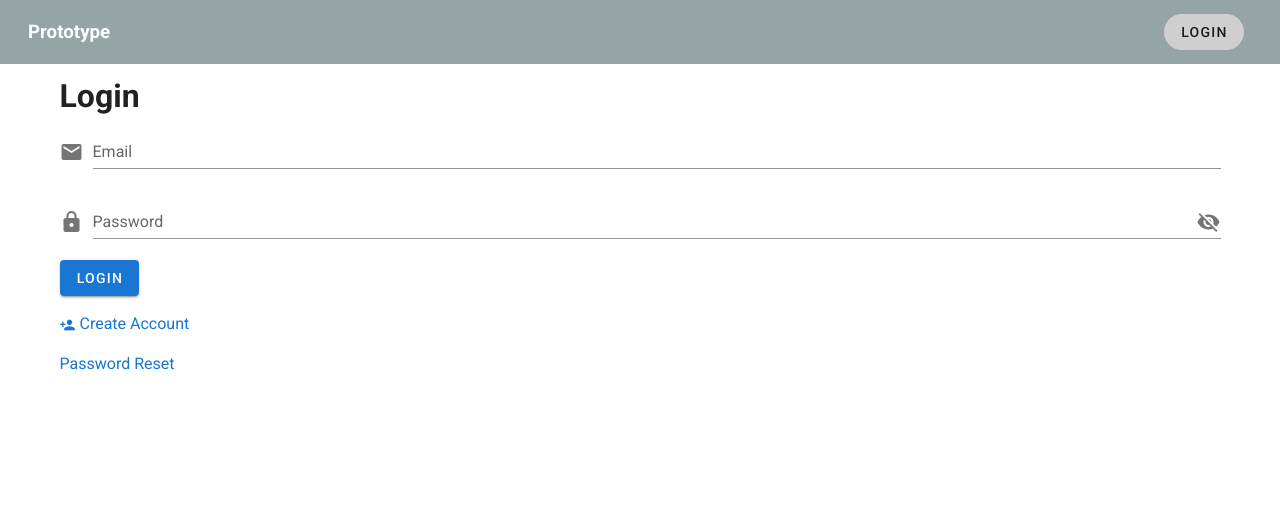
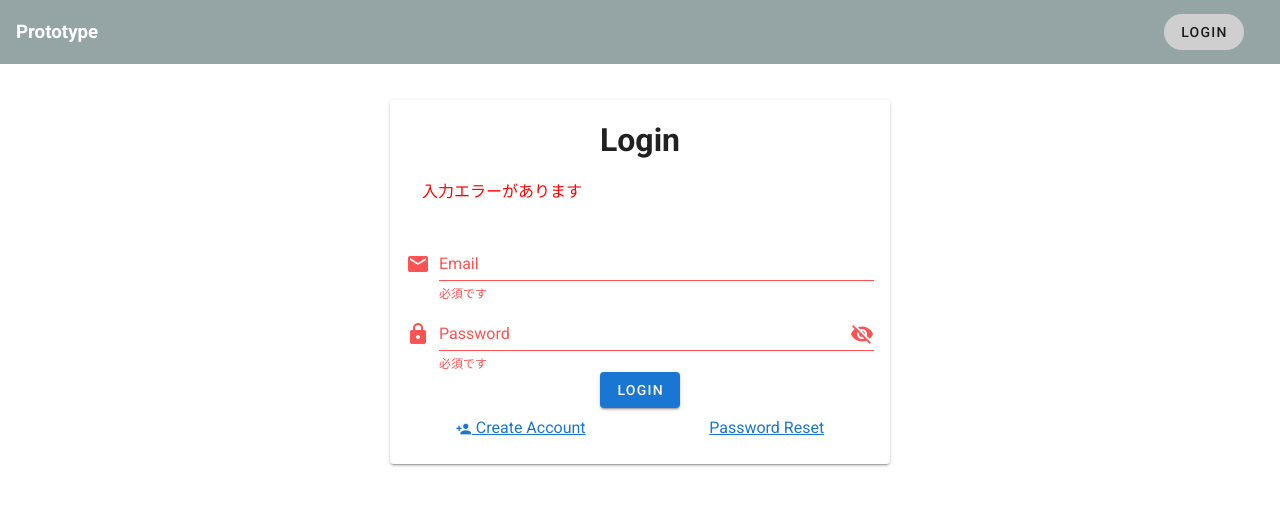
Before and after one commit to HtunLinn1/tekisei-prototype002-frontend, a Nuxt app: page /login in a window 1280 px wide. Both pictures are taken after a click on the button "LOGIN". Shown: the top 506 px of the page. Built offline with nearby package versions, Linux system fonts and the light colour scheme; no server answers.

Commit message:
design setting

```diff
--- a/components/GlobalNavBar.vue
+++ b/components/GlobalNavBar.vue
@@ -4,13 +4,16 @@
     color="#95A5A6"
     flat
   >
-    <div class="pl-3">
-      <nuxt-link to="/">
+    <v-row class="pl-3">
+      <nuxt-link class="header" to="/">
         <h3 class="text">
           Prototype
         </h3>
-      </nuxt-link>
-    </div>
+      </nuxt-link>&nbsp;&nbsp;&nbsp;
+      <p v-if="$auth.loggedIn" class="text">
+        {{ user }}
+      </p>
+    </v-row>
     <v-spacer />
     <v-responsive max-width="100">
       <v-btn
@@ -35,8 +38,13 @@
 
 <script>
 export default {
+  data() {
+    return {
+      user: null
+    }
+  },
   mounted() {
-    console.log(this.$auth)
+    this.user = localStorage.getItem('uid')
   },
   methods: {
     async logout() {
@@ -53,7 +61,7 @@ export default {
 }
 </script>
 
-<style>
+<style scoped>
 a.nuxt-link-exact-active {
     font-weight: bold;
 }
--- a/components/Notification.vue
+++ b/components/Notification.vue
@@ -1,7 +1,7 @@
 <template>
   <v-alert show variant="danger">
     <div v-for="m in message" :key="m.id">
-      <span>{{ m }}</span>
+      <span class="error-text">{{ m }}</span>
     </div>
   </v-alert>
 </template>
@@ -17,3 +17,8 @@ export default {
   }
 }
 </script>
+<style>
+  .error-text {
+    color: red;
+  }
+</style>
--- a/pages/login.vue
+++ b/pages/login.vue
@@ -1,9 +1,20 @@
 <template>
   <v-container class="pt-15" fluid-width>
-    <h1 class="pt-3">
+    <div v-if="message" class="pt-3">
+    <v-alert
+      type="success"
+    >
+      {{ message }}
+    </v-alert>
+    </div>
+    <v-card
+      class="my-10 pa-md-4 mx-auto pa-5"
+      max-width="500"
+    >
+    <h1 class=" text-center">
       Login
     </h1>
-    <Notification v-if="error" :message="error" class="mb-4 pb-3" />
+    <Notification v-if="error" :message="error" />
     <v-form ref="login_form">
       <v-text-field
         v-model="email"
@@ -21,44 +32,48 @@
         :type="showPassword ? 'text' : 'password'"
         @click:append="showPassword = !showPassword"
       />
+      <div class="text-center">
         <v-btn color="primary" @click="login">
           Login
         </v-btn>
-      <div class="pt-4">
+      </div>
+      <v-row class="pt-5 d-flex justify-space-around mb-2">
         <nuxt-link to="/signup">
           <v-icon color="primary" small>
             mdi-account-plus
           </v-icon>
           Create Account
         </nuxt-link>
-      </div>
-      <div class="pt-4">
-        <nuxt-link to="/signup">
+        <nuxt-link to="/password_reset">
           Password Reset
         </nuxt-link>
-      </div>
+      </v-row>
     </v-form>
+    </v-card>
   </v-container>
 </template>
 
 <script>
   export default {
     name: 'LoginPage',
-    middleware: 'auth',
     data() {
       return {
         email: '',
         password: '',
         error: null,
-        message: '',
+        message: null,
         showPassword: false,
         required: value => !!value || '必須です',
         min_length: value => value.length >= 8 || '短すぎです',
         max_length: value => value.length <= 20 || '長すぎです'
       }
     },
+    mounted() {
+      this.message = this.$route? this.$route.params.message : null
+    },
     methods: {
       async login() {
+        if (this.$refs.login_form.validate()) {
           await this.$auth.loginWith('local', {
             data: {
               password: this.password,
@@ -67,11 +82,17 @@
           })
           .then(
             (response) => {
+              console.log(response)
+              this.error = null
             },
             (error) => {
+              console.log(error)
               this.error = error.response.data.errors
             }
           )
+        } else {
+          this.error = ['入力エラーがあります']
+        }
       }
     }
   }
--- /dev/null
+++ b/pages/password_edit.vue
@@ -0,0 +1,80 @@
+<template>
+  <v-container class="pt-15" fluid-width>
+    <v-card
+      class="my-10 pa-md-4 mx-auto pa-5"
+      max-width="500"
+    >
+      <h1 class="pt-3 text-center">
+        Password Reset
+      </h1>
+      <Notification v-if="error" :message="error" class="mb-4 pb-3" />
+      <v-form ref="login_form">
+        <v-text-field
+          v-model="password"
+          label="Password"
+          :rules="rules.password"
+          prepend-icon="mdi-lock"
+          :append-icon="showPassword ? 'mdi-eye' : 'mdi-eye-off'"
+          :type="showPassword ? 'text' : 'password'"
+          @click:append="showPassword = !showPassword"
+        />
+        <v-text-field
+          v-model="password_confirmation"
+          label="Confirm Password"
+          prepend-icon="mdi-lock"
+          :rules="[required]"
+          :append-icon="showPassword ? 'mdi-eye' : 'mdi-eye-off'"
+          :type="showPassword ? 'text' : 'password'"
+          class="pb-2"
+          @click:append="showPassword = !showPassword"
+        />
+        <div class="text-center">
+          <v-btn color="primary" @click="reset">
+            Reset
+          </v-btn>
+        </div>
+      </v-form>
+    </v-card>
+  </v-container>
+</template>
+
+<script>
+export default {
+  name: 'PasswordEditPage',
+  data() {
+    return {
+      password_confirmation: '',
+      password: '',
+      error: null,
+      showPassword: false,
+      rules: {
+        password: [
+          value => !!value || '必須です',
+          value => value.length >= 8 || '短すぎです',
+          value => value.length <= 20 || '長すぎです',
+          value => (value && value.match(/^((?=.*[a-z])(?=.*[A-Z])(?=.*[0-9]))([a-zA-Z0-9])+$/)) ||
+          'Password must contain at least 1 upper case letter, 1 lower case letter'
+        ],
+      },
+      required: value => !!value || '必須です'
+    }
+  },
+  methods: {
+    async reset () {
+      await this.$axios.put('/v1/auth/password',{
+        reset_password_token: this.$route.query.reset_password_token,
+        password: this.password,
+        password_confirmation: this.password_confirmation
+      })
+      .then(
+        (response) => {
+          this.$router.push({ name: 'login', params: { message: 'パスワードをリセットしました' }})
+        },
+        (error) => {
+          this.error = error.response.data.errors.full_messages
+        }
+      )
+    }
+  },
+}
+</script>
--- a/pages/password_reset.vue
+++ b/pages/password_reset.vue
@@ -0,0 +1,70 @@
+<template>
+  <v-container class="pt-15" fluid-width>
+    <v-alert
+      v-if="message"
+      type="success"
+    >
+      {{ message }}
+    </v-alert>
+    <v-card
+      class="my-10 pa-md-4 mx-auto pa-5"
+      max-width="500"
+    >
+      <h2 class="pt-3 pb-5 text-center">
+        Reset Password
+      </h2>
+      <Notification v-if="error" :message="error" class="mb-4 pb-3" />
+      <v-form ref="password_reset">
+        <v-text-field
+          v-model="email"
+          type="email"
+          label="Email"
+          :rules="[required]"
+          prepend-icon="mdi-email"
+        />
+        <div class="text-center">
+          <v-btn color="primary" @click="send">
+            send
+          </v-btn>
+        </div>
+      </v-form>
+    </v-card>
+  </v-container>
+</template>
+
+<script>
+export default {
+  name: 'PasswordResetPage',
+  data() {
+    return {
+      email: '',
+      required: value => !!value || '必須です',
+      error: '',
+      message: null
+    }
+  },
+  methods: {
+    async send () {
+      if (this.$refs.password_reset.validate()) {
+        await this.$axios.post('/v1/auth/password',{
+          email: this.email,
+          redirect_url: "http://localhost:3000/password_edit"
+        }).then(
+            (response) => {
+              console.log(response)
+              this.error = null
+              this.message = response.data.message
+            },
+            (error) => {
+              console.log(error)
+              this.error = error.response.data.errors
+              this.message = null
+            }
+          )
+      } else {
+        this.error = ['入力エラーがあります']
+      }
+    }
+  },
+}
+</script>
--- a/pages/signup.vue
+++ b/pages/signup.vue
@@ -1,6 +1,10 @@
 <template>
   <v-container class="pt-15">
-    <h1>Sign Up</h1>
+    <v-card
+      class="my-10 pa-md-4 mx-auto pa-5"
+      max-width="500"
+    >
+      <h1 class="text-center">Sign Up</h1>
       <Notification v-if="error" :message="error" class="mb-4 pb-3" />
       <v-form ref="signup_form">
         <v-text-field
@@ -25,10 +29,13 @@
           prepend-icon="mdi-lock"
           class="pb-2"
         />
+        <div class="text-center">
           <v-btn color="success" @click="signup">
             Signup
           </v-btn>
+        </div>
       </v-form>
+    </v-card>
   </v-container>
 </template>
 
@@ -62,7 +69,7 @@ export default{
             email: this.email,
             password: this.password,
             password_confirmation: this.password_confirmation,
-            confirm_success_url: "http://localhost:3001"
+            confirm_success_url: "http://localhost:3000"
         }).then((response) => {
           this.error = ''
           this.$router.push('/login')
```
Lines whose indentation alone changed are shown as unchanged.
